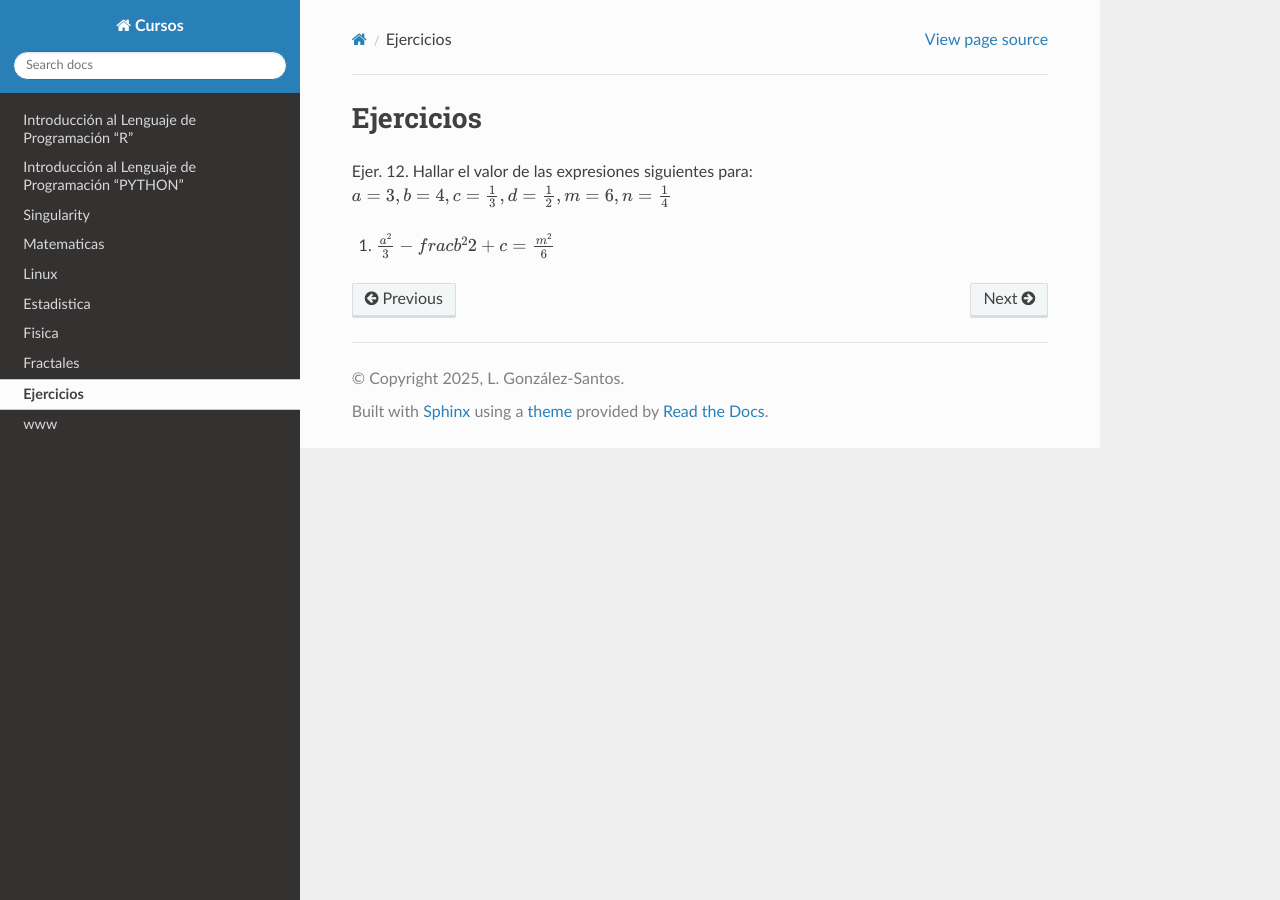
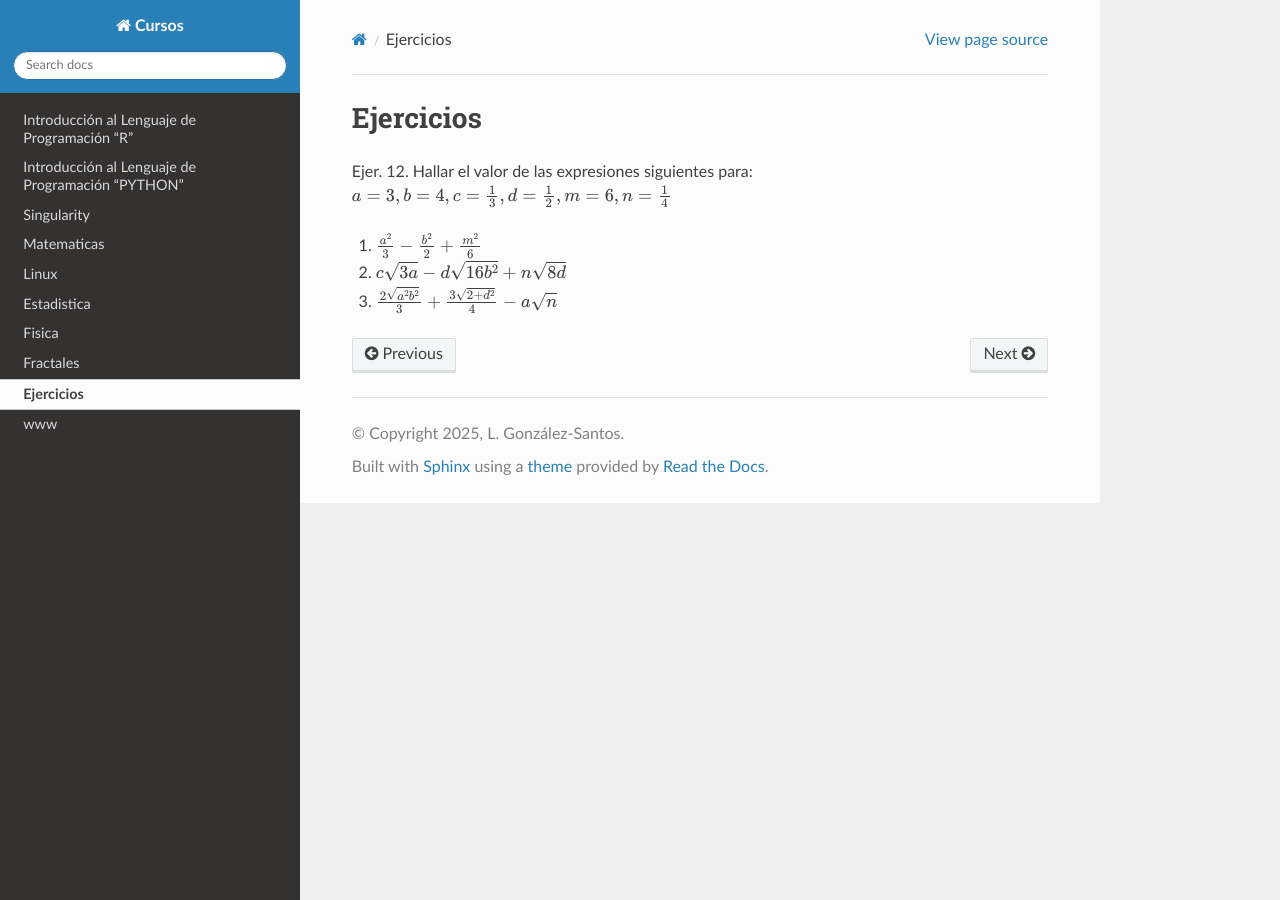
Before and after one commit to matecom57/santosg57-cursos, a Sphinx documentation site: the page built from docs/source/Algebra_Baldor/ejercicios.rst, in a window 1280 px wide. Built offline with Sphinx 7.4.7 and the Read the Docs theme 3.1.0, drawn with Linux system fonts in a browser that asks for light colours.

Commit message:
Test comité

```diff
--- a/docs/source/Algebra_Baldor/ejercicios.rst
+++ b/docs/source/Algebra_Baldor/ejercicios.rst
@@ -3,4 +3,9 @@ Ejercicios
 
 Ejer. 12. Hallar el valor de las expresiones siguientes para: :math:`a=3, b=4, c=\frac{1}{3}, d=\frac{1}{2}, m=6, n=\frac{1}{4}`
 
-1. :math:`\frac{a^2}{3} - frac{b^2}{2} + c=\frac{m^2}{6}`
+1. :math:`\frac{a^2}{3} - \frac{b^2}{2} + \frac{m^2}{6}`
+
+2. :math:`c \sqrt{3a} - d \sqrt{16b^2} + n \sqrt{8d}`
+
+
+3. :math:`\frac{2 \sqrt{a^2b^2}}{3} + \frac{3 \sqrt{2 + d^2}}{4} -a \sqrt{n}`
```
